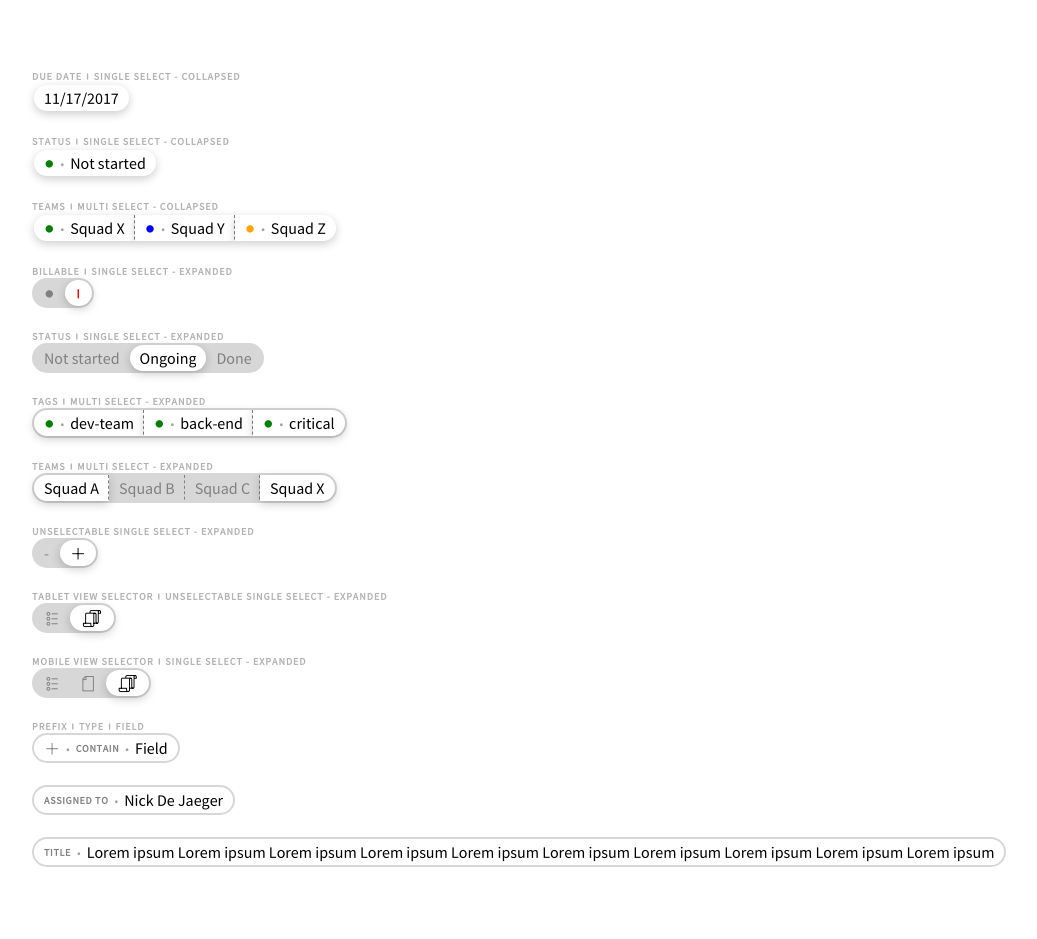
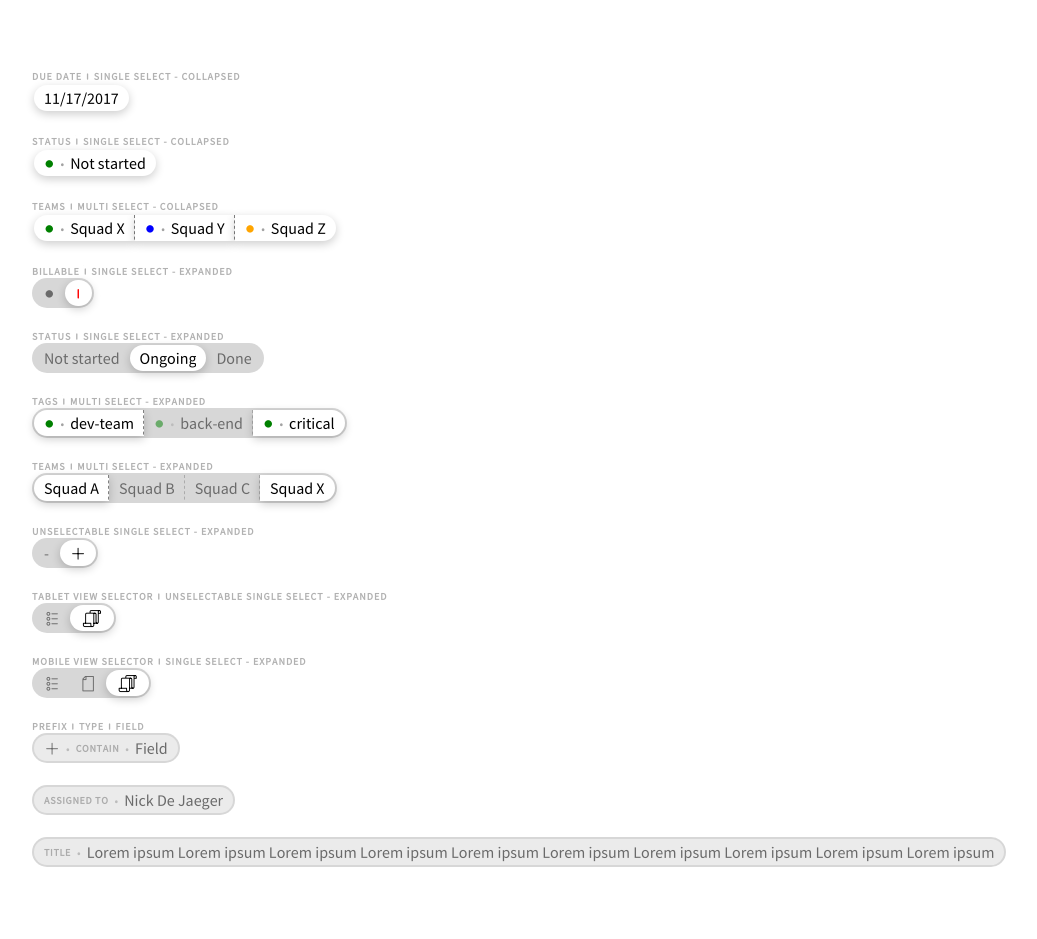
Before and after one commit to lordblendi/tracker-mockup, a Jekyll site: the page built from pages/components.html, in a window 1280 px wide. Shown: the whole page, without its empty margins (18-1055 px from the left). Built offline with Jekyll 4.4.1, drawn with Linux system fonts in a browser that asks for light colours; nearby versions of some CDN libraries; comment, search, counter and statistics services are not loaded.

Commit message:
update all

```diff
--- a/_includes/components/selectors/expanded/tags.html
+++ b/_includes/components/selectors/expanded/tags.html
@@ -6,7 +6,7 @@
       <span class="pmx-selector__blockPart pmx-selector__blockPart--field">dev-team</span>
     </div>
   </div>
-  <div class="pmx-selector__item pmx-selector__item--selected">
+  <div class="pmx-selector__item">
     <div class="pmx-selector__block ">
       <span class="pmx-selector__blockPart pmx-selector__blockPart--prefix" style="color: green;">܌</span>
       <span class="pmx-selector__blockSeperator">•</span>
--- a/sass/components/itemBox.scss
+++ b/sass/components/itemBox.scss
@@ -186,6 +186,7 @@
         height: 40px;
         min-width: 40px;
         white-space: nowrap;
+        list-style: none;
 
         &::after {
           content: '';
--- a/sass/components/selector.scss
+++ b/sass/components/selector.scss
@@ -80,18 +80,25 @@
     border-radius: 30px;
     overflow: hidden;
     font-size: 16px;
-    color: #808080;
     cursor: pointer;
     transition: all .3s ease-in-out;
+    opacity: .5;
 
     &:hover {
-      background-color: rgba(255, 255, 255, .6);
-      color: rgba(0, 0, 0, .7);
+      background-color: rgba(255, 255, 255, .7);
+      opacity: .7;
     }
 
     &--selected {
       background-color: #FFF;
       box-shadow: 0 3px 10px rgba(0,0,0,.2);
+      opacity: 1;
+
+      &:hover {
+        background-color: #FFF;
+        box-shadow: 0 3px 10px rgba(0,0,0,.2);
+        opacity: 1;
+      }
 
       .pmx-selector__blockPart--field {
         color: #000;
```
